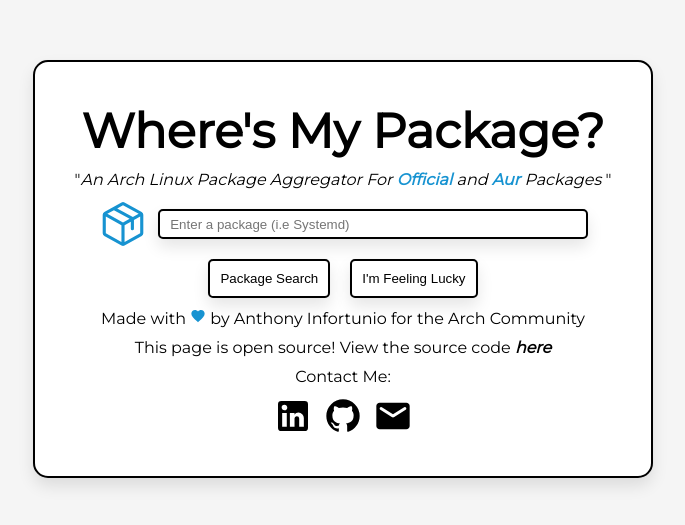
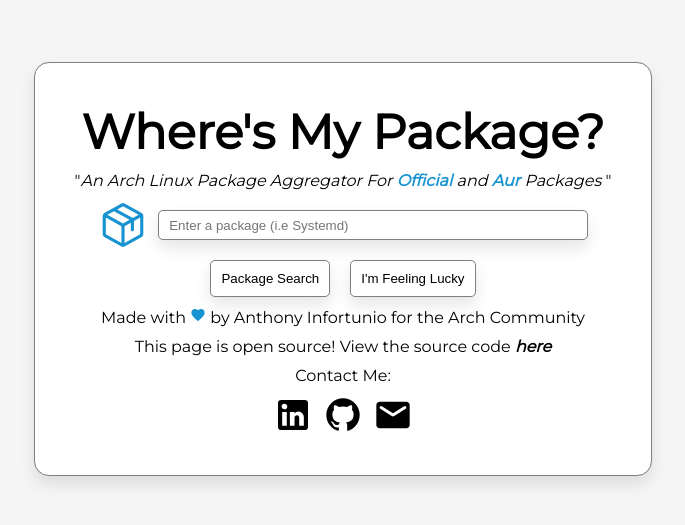
Before and after one commit to AnthonyGleason/Wheres-My-Package, a React (Create React App) app in the folder client/: page /#/ in a window 1280 px wide. Shown: the part 131-656 px from the top of the page, without its empty margins (297-982 px from the left). Built offline with nearby package versions, Linux system fonts and the light colour scheme.

Commit message:
push to testing branch

```diff
--- a/client/src/components/Package.js
+++ b/client/src/components/Package.js
@@ -1,7 +1,8 @@
 import React from 'react';
 import {v4 as uuidGen} from 'uuid';
 import {useLocation, useParams} from 'react-router-dom';
-
+import searchImg from '../assets/search.svg';
+import '../styles/Package.css';
 export default function Package(){
   const location = useLocation();
   const pkgName = useParams().pkgName;
@@ -10,6 +11,7 @@
     return(
       <div className='package'>
         <div className='package-title'>{pkgName}</div>
+        <img className='search-img' src={searchImg} alt='magnifying glass' onClick={()=>{window.location.href='/'}}/>
         <form className='package-details'>
           <div>
             <label>Architecture:</label>
@@ -59,6 +61,7 @@
     return (
       <div className='package'>
         <div className='package-title'>{pkgName}</div>
+        <img className='search-img' src={searchImg} alt='magnifying glass' onClick={()=>{window.location.href='/'}}/>
         <form className='package-details'>
           <div>
             <label>Architecture:</label>
@@ -121,6 +124,7 @@
             <span>{pkgData.flag_date}</span>
           </div>
         </form>
+        <div className='dependencies-container'>
           <ul className='dependencies'>
             <div className='pkg-title'>Dependencies: ({pkgData.depends.length}) Packages</div>
             {
@@ -138,6 +142,8 @@
             }
           </ul>
         </div>
+
+      </div>
     );
   }
 }
--- a/client/src/styles/App.css
+++ b/client/src/styles/App.css
@@ -12,11 +12,11 @@
   flex-direction: column;
   align-items: center;
   box-shadow: 0 8px 16px rgba(0, 0, 0, 0.1), 0 0 1px rgba(0, 0, 0, 0.1);
-  border: 2px solid black;
   border-radius: 15px;
   padding: 20px;
   margin: 10px;
   background-color: white;
+  border: 1px solid grey;
 }
 
 .App form div {
@@ -26,14 +26,14 @@
 .App form input {
   width: 80%;
   height: 30px;
-  border: 2px solid black;
+  border: 1px solid grey;
   border-radius: 5px;
   padding-left: 10px;
   box-shadow: 0 8px 16px rgba(0, 0, 0, 0.1), 0 0 1px rgba(0, 0, 0, 0.1);
 }
 
 .App form button {
-  border: 2px solid black;
+  border: 1px solid grey;
   padding: 10px;
   border-radius: 5px;
   cursor: pointer;
--- a/client/src/styles/Package.css
+++ b/client/src/styles/Package.css
@@ -0,0 +1,7 @@
+.dependencies-container{
+  display: flex;
+  justify-content: center;
+}
+.dependencies-container ul{
+  list-style:decimal;
+}
--- a/client/src/styles/Results.css
+++ b/client/src/styles/Results.css
@@ -86,7 +86,7 @@
 }
 
 .result {
-  border: 1px solid rgb(173, 173, 173);
+  border: 1px solid grey;
   border-radius: 5px;
   display: flex;
   min-height: 80px;
@@ -135,7 +135,7 @@
 }
 .results-footer button{
   background-color: white;
-  border: 2px solid black;
+  border: 1px solid grey;
   border-radius: 5px;
   padding: 10px;
   cursor: pointer;
@@ -176,7 +176,7 @@
   width: 50px;
   height: 50px;
   border-radius: 50%;
-  border: 2px solid black;
+  border: 1px solid grey;
   padding: 5px;
   cursor: pointer;
   background-color: white;
```
Lines whose indentation alone changed are shown as unchanged.
